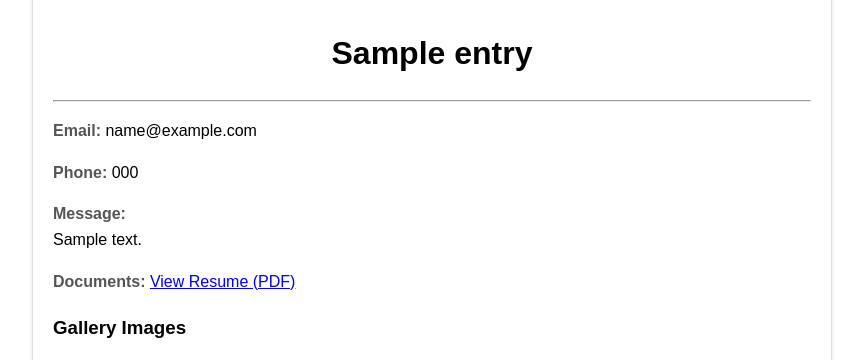
After one commit to SumitAbs/Python-ContactUsForm-FastAPI, a FastAPI app: template templates/view_single.html in a window 1280 px wide. The commit adds this page. Shown: the part 284-644 px from the top of the page, without its empty margins (208-1071 px from the left). Run offline with FastAPI, Linux system fonts and the light colour scheme; the template is opened without the code that fills it: most values are stand-ins (such as "Sample title", 1, 10 or a date in 2020).

Commit message:
feat: add single entry detail view with JSON gallery parsing

```diff
--- a/main.py
+++ b/main.py
@@ -1,8 +1,9 @@
 import os
 import re
 import shutil
+import json
 from uuid import uuid4
-from typing import Generator
+from typing import Generator, List
 
 from fastapi import FastAPI, Form, File, UploadFile, HTTPException, Depends, Request
 from fastapi.responses import HTMLResponse, RedirectResponse
@@ -12,7 +13,6 @@ from sqlalchemy import create_engine, Column, Integer, String
 from sqlalchemy.ext.declarative import declarative_base
 from sqlalchemy.orm import sessionmaker, Session
 from pydantic import EmailStr
-
 from starlette.middleware.sessions import SessionMiddleware
 
 # --- CONFIGURATION & CONSTANTS ---
@@ -41,6 +41,8 @@ class ContactEntry(Base):
     message = Column(String)
     image_path = Column(String)
     pdf_path = Column(String)
+    # New field to store list of filenames as a JSON string
+    multiple_images = Column(String)
 
 Base.metadata.create_all(bind=engine)
 
@@ -99,34 +101,57 @@ async def handle_form_submission(
     message: str = Form(..., min_length=10, max_length=1000),
     image: UploadFile = File(...),
     pdf: UploadFile = File(...),
+    multiple_images: List[UploadFile] = File(None), # Accepts multiple files
     db: Session = Depends(get_db),
 ):
-    """Handles validation, file storage, and database persistence for form data."""
+    """Handles validation, multi-file storage, and JSON database persistence."""
 
     # 1. Validation Logic
     if not re.match(r"^\+?1?\d{9,15}$", phone):
         raise HTTPException(status_code=400, detail="Invalid phone format.")
     if not image.content_type.startswith("image/"):
-        raise HTTPException(status_code=400, detail="Image file must be an image type.")
+        raise HTTPException(status_code=400, detail="Profile image must be an image type.")
     if pdf.content_type != "application/pdf":
-        raise HTTPException(status_code=400, detail="PDF file must be a PDF document.")
+        raise HTTPException(status_code=400, detail="Resume must be a PDF document.")
 
-    # 2. File Persistence
+    # 2. File Persistence (Mandatory & Gallery)
     try:
+        # Save single profile image and PDF
         img_path = save_file(image, IMAGE_DIR)
         pdf_path = save_file(pdf, PDF_DIR)
-    except Exception:
-        raise HTTPException(status_code=500, detail="System error during file upload.")
+
+        # Save Multiple Gallery Images
+        gallery_paths = []
+        if multiple_images:
+            for file in multiple_images:
+                # Check if file is actually uploaded (filename exists)
+                if file.filename:
+                    # Professional Check: Validate each gallery file is an image
+                    if not file.content_type.startswith("image/"):
+                        continue # Skip non-image files
+
+                    saved_path = save_file(file, IMAGE_DIR)
+                    gallery_paths.append(os.path.basename(saved_path))
+
+    except Exception as e:
+        # Professional English comment: Log error and notify user [cite: 2026-02-02]
+        raise HTTPException(status_code=500, detail="System error during file processing.")
 
     # 3. Database Persistence
     new_contact = ContactEntry(
-        name=name, email=email, phone=phone,
-        message=message, image_path=img_path, pdf_path=pdf_path
+        name=name,
+        email=email,
+        phone=phone,
+        message=message,
+        image_path=img_path,
+        pdf_path=pdf_path,
+        # Convert list of filenames to JSON string for easy future management
+        multiple_images=json.dumps(gallery_paths)
     )
     db.add(new_contact)
     db.commit()
 
-    flash(request, "Your message has been sent successfully!", "success")
+    flash(request, "Submission successful including gallery images!", "success")
     return RedirectResponse(url="/view-details", status_code=303)
 
 @app.get("/view-details", response_class=HTMLResponse)
@@ -134,6 +159,35 @@ async def dashboard_page(request: Request, db: Session = Depends(get_db)):
     """Displays a dashboard of all submitted contact entries."""
     contacts = db.query(ContactEntry).all()
     return templates.TemplateResponse("details.html", {"request": request, "contacts": contacts})
+
+@app.get("/view-detail/{contact_id}", response_class=HTMLResponse)
+async def get_entry_detail(request: Request, contact_id: int, db: Session = Depends(get_db)):
+    """
+    Fetches a single contact entry by ID and renders the detailed view.
+    """
+    # 1. Fetch the record from the database
+    entry = db.query(ContactEntry).filter(ContactEntry.id == contact_id).first()
+
+    if not entry:
+        raise HTTPException(status_code=404, detail="Entry not found")
+
+    # 2. Parse the JSON string back into a Python list for the gallery
+    gallery_images = []
+    if entry.multiple_images:
+        try:
+            gallery_images = json.loads(entry.multiple_images)
+        except json.JSONDecodeError:
+            gallery_images = []
+
+    # 3. Render the specific detail template
+    return templates.TemplateResponse(
+        "view_single.html",
+        {
+            "request": request,
+            "entry": entry,
+            "gallery": gallery_images
+        }
+    )
 
 @app.post("/delete/{contact_id}")
 async def remove_entry(contact_id: int, db: Session = Depends(get_db)):
--- a/templates/details.html
+++ b/templates/details.html
@@ -40,7 +40,9 @@
                     <a href="/{{ contact.image_path }}" target="_blank">Image</a> |
                     <a href="/{{ contact.pdf_path }}" target="_blank">PDF</a>
                 </td>
+
                 <td>
+                    <a href="/view-detail/{{ contact.id }}">View Full Record</a> |
                     <form action="/delete/{{ contact.id }}" method="post">
                         <button type="submit" class="btn-delete" onclick="return confirm('Confirm delete?')">Delete</button>
                     </form>
--- a/templates/index.html
+++ b/templates/index.html
@@ -49,6 +49,11 @@
             <input type="file" id="image" name="image" accept="image/*">
             <span id="imageError" class="error-msg"></span>
         </div>
+        <div class="form-group">
+            <label>Gallery Images (Select Multiple):</label>
+            <input type="file" id="multiple_images" name="multiple_images" accept="image/*" multiple>
+            <span id="multipleError" class="error-msg"></span>
+        </div>
 
         <div class="form-group">
             <label for="pdf">Resume / PDF Document (Max 5MB)</label>
--- /dev/null
+++ b/templates/view_single.html
@@ -0,0 +1,40 @@
+<!DOCTYPE html>
+<html lang="en">
+<head>
+    <meta charset="UTF-8">
+    <title>Entry Detail - {{ entry.name }}</title>
+    <style>
+        body { font-family: sans-serif; max-width: 800px; margin: 40px auto; padding: 20px; line-height: 1.6; }
+        .detail-card { border: 1px solid #ddd; padding: 20px; border-radius: 8px; box-shadow: 0 2px 4px rgba(0,0,0,0.1); }
+        .profile-img { width: 150px; height: 150px; object-fit: cover; border-radius: 50%; border: 3px solid #007bff; }
+        .gallery { display: grid; grid-template-columns: repeat(auto-fill, minmax(150px, 1fr)); gap: 10px; margin-top: 20px; }
+        .gallery img { width: 100%; height: 120px; object-fit: cover; border-radius: 4px; border: 1px solid #ccc; }
+        .label { font-weight: bold; color: #555; }
+        .back-link { display: inline-block; margin-bottom: 20px; text-decoration: none; color: #007bff; }
+    </style>
+</head>
+<body>
+    <a href="/view-details" class="back-link">← Back to Submissions</a>
+
+    <div class="detail-card">
+        <div style="text-align: center;">
+            <img src="/{{ entry.image_path }}" class="profile-img" alt="Profile">
+            <h1>{{ entry.name }}</h1>
+        </div>
+        <hr>
+        <p><span class="label">Email:</span> {{ entry.email }}</p>
+        <p><span class="label">Phone:</span> {{ entry.phone }}</p>
+        <p><span class="label">Message:</span><br>{{ entry.message }}</p>
+        <p><span class="label">Documents:</span> <a href="/{{ entry.pdf_path }}" target="_blank">View Resume (PDF)</a></p>
+
+        <h3>Gallery Images</h3>
+        <div class="gallery">
+            {% for img_name in gallery %}
+                <img src="/uploads/images/{{ img_name }}" alt="Gallery Image">
+            {% else %}
+                <p>No gallery images uploaded.</p>
+            {% endfor %}
+        </div>
+    </div>
+</body>
+</html>
```
Also changed, not shown: static/js/validation.js (+11 -0 lines).
